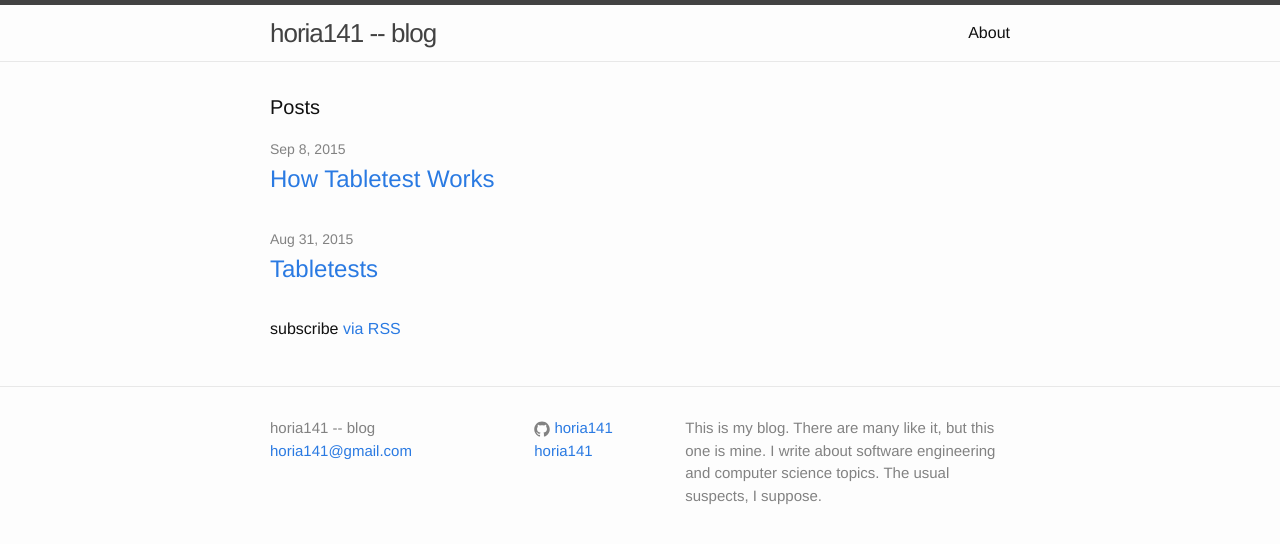
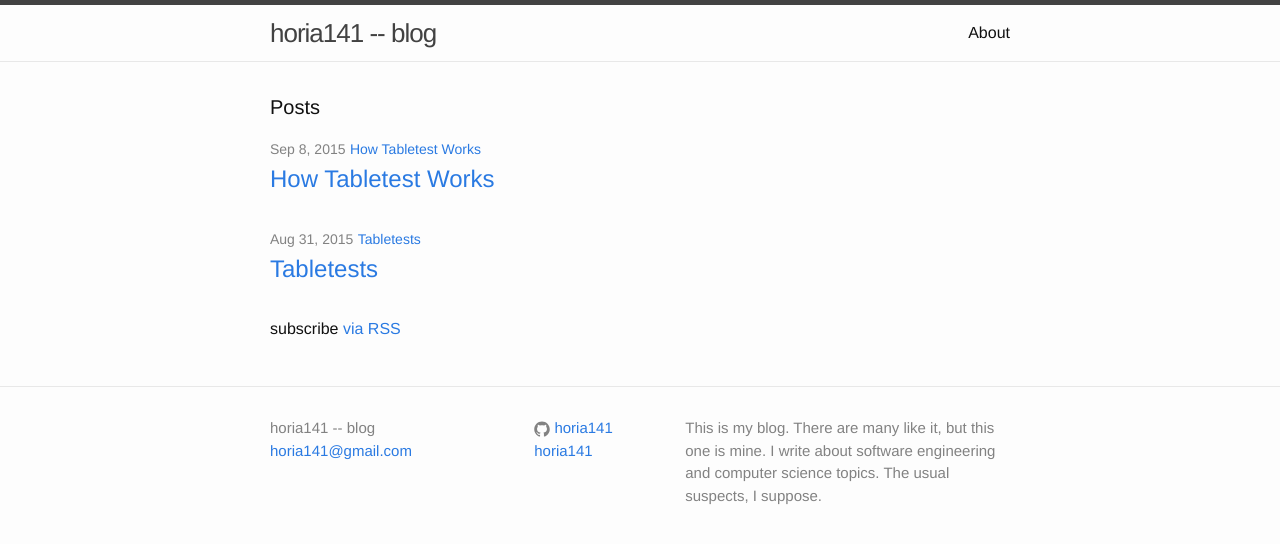
Before and after one commit to horia141/horia141.github.io, a Jekyll site: the page built from index.html, in a window 1280 px wide. Shown: the top 544 px of the page. Built offline with Jekyll 4.4.1, drawn with Linux system fonts in a browser that asks for light colours; comment, search, counter and statistics services are not loaded; part of the change alters nothing that is shown.

Commit message:
Disqus integration for the home page.

```diff
--- /dev/null
+++ b/_includes/disqus-home-js.html
@@ -0,0 +1,16 @@
+{% if page.home_comments %}
+
+<script type="text/javascript">
+    /* * * CONFIGURATION VARIABLES * * */
+    var disqus_shortname = 'horia141';
+
+    /* * * DON'T EDIT BELOW THIS LINE * * */
+    (function () {
+        var s = document.createElement('script'); s.async = true;
+        s.type = 'text/javascript';
+        s.src = '//' + disqus_shortname + '.disqus.com/count.js';
+        (document.getElementsByTagName('HEAD')[0] || document.getElementsByTagName('BODY')[0]).appendChild(s);
+    }());
+</script>
+
+{% endif %}
--- a/_layouts/default.html
+++ b/_layouts/default.html
@@ -19,6 +19,7 @@
 
     {% include analytics-js.html %}
     {% include disqus-js.html %}
+    {% include disqus-home-js.html %}
 
   </body>
 
--- a/index.html
+++ b/index.html
@@ -1,5 +1,6 @@
 ---
 layout: default
+home_comments: true
 ---
 
 <div class="home">
@@ -11,8 +12,12 @@ layout: default
       <li>
         <span class="post-meta">{{ post.date | date: "%b %-d, %Y" }}</span>
 
+	<span class="post-meta">
+          <a href="{{ post.url | prepend: site.baseurl}}#disqus_thread" data-disqus-identifier="{{post.id}}">{{ post.title }}</a>
+	</span>
+
         <h2>
-          <a class="post-link" href="{{ post.url | prepend: site.baseurl }}">{{ post.title }}</a>
+          <a class="post-link" href="{{ post.url | prepend: site.baseurl}}">{{ post.title }}</a>
         </h2>
       </li>
     {% endfor %}
```
